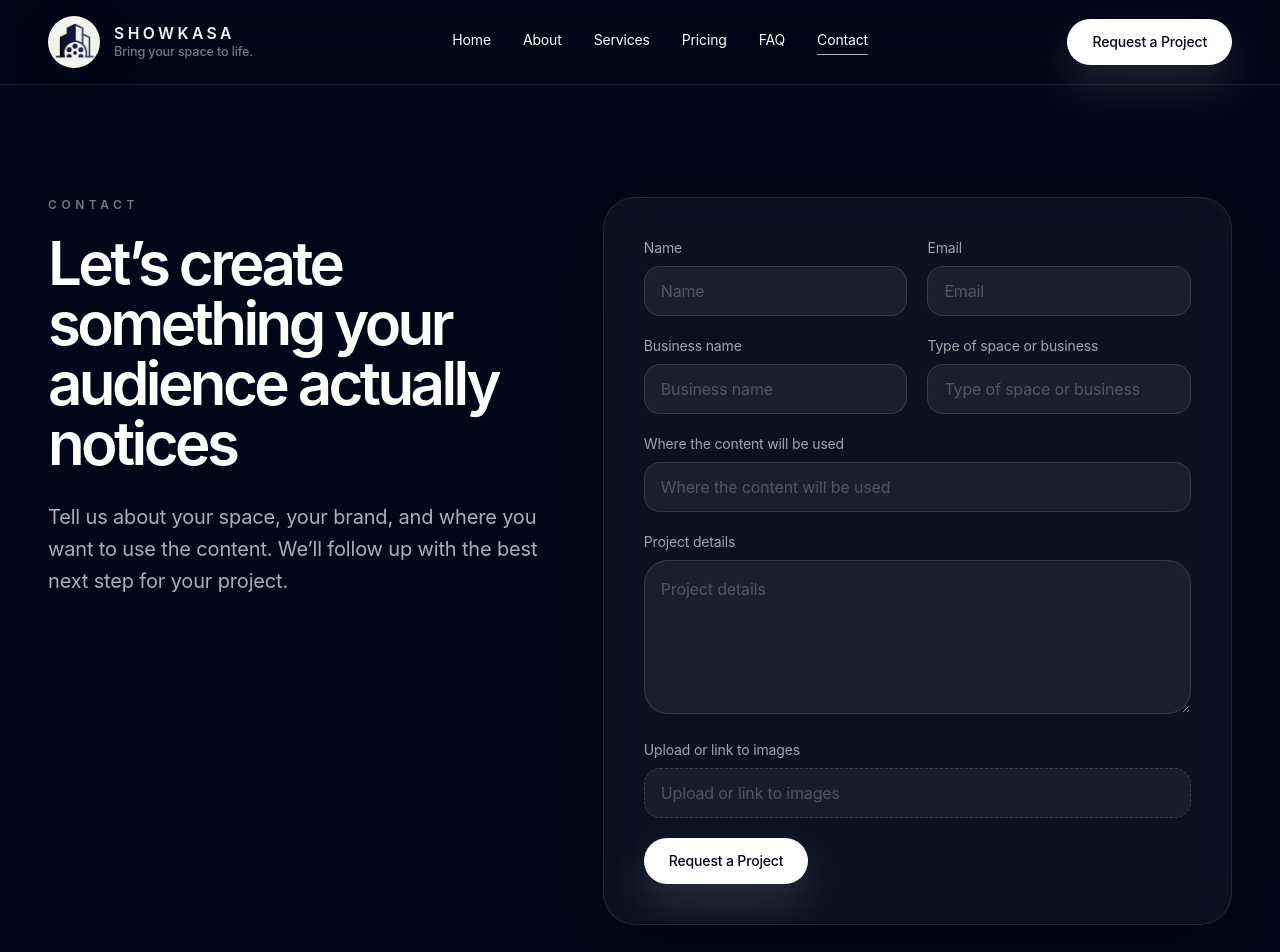
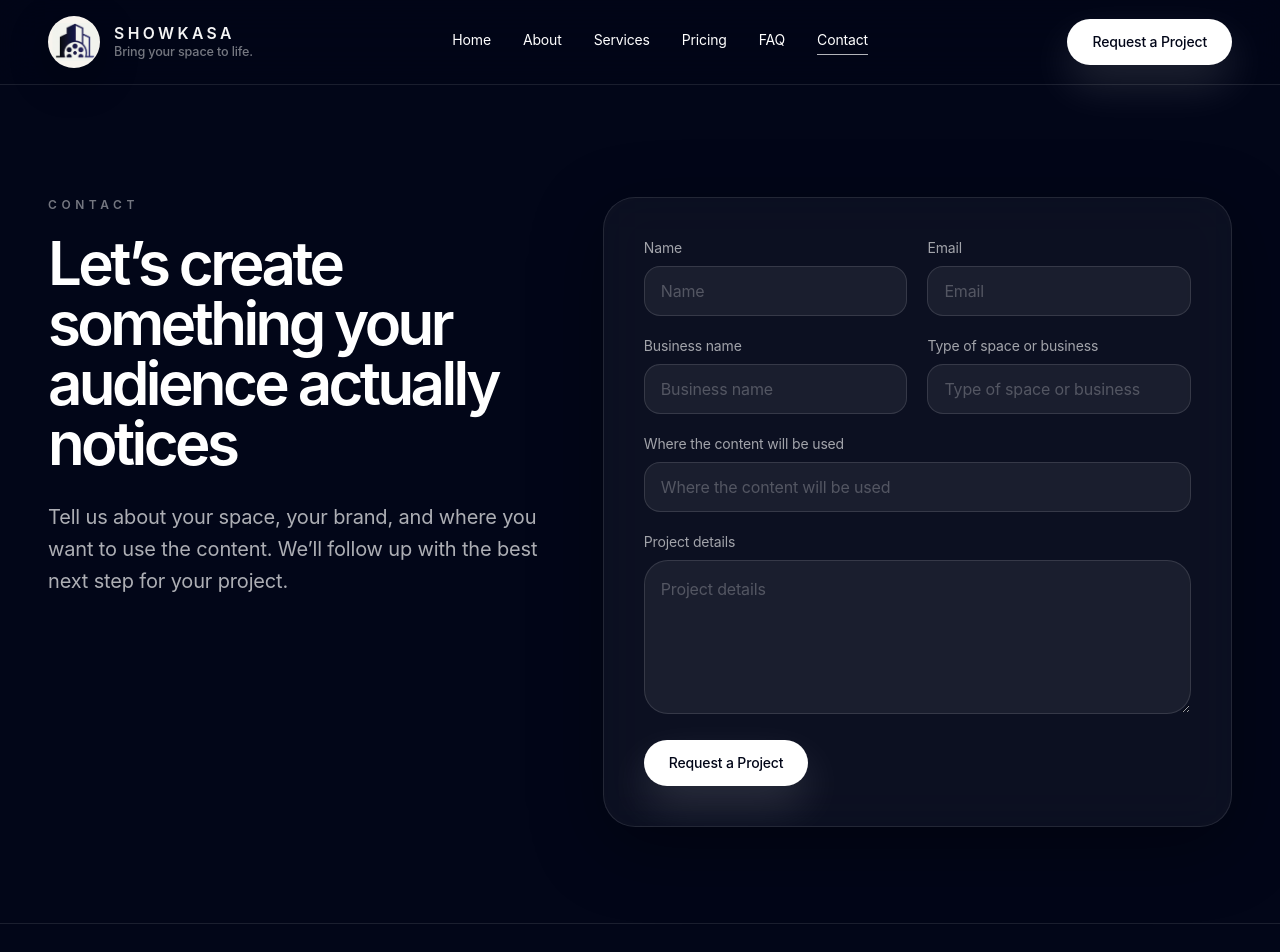
Before and after one commit to jt-connors/showkasa, a React (Vite) app: page /contact in a window 1280 px wide. Shown: the top 952 px of the page. Built offline with nearby package versions, Linux system fonts and the light colour scheme.

Commit message:
Remove image upload field from contact form

```diff
--- a/src/pages/ContactPage.jsx
+++ b/src/pages/ContactPage.jsx
@@ -18,7 +18,6 @@ const initialForm = {
   spaceType: '',
   usageContext: '',
   projectDetails: '',
-  imageLinks: '',
   company: '',
 }
 
@@ -67,7 +66,6 @@ export default function ContactPage() {
           type_of_space_or_business: form.spaceType,
           where_content_will_be_used: form.usageContext,
           project_details: form.projectDetails,
-          upload_or_link_to_images: form.imageLinks,
           _subject: `Showkasa inquiry from ${form.name || 'Website visitor'}`,
           _replyto: form.email,
           _to: 'contact@showkasa.com',
@@ -159,18 +157,6 @@ export default function ContactPage() {
                   />
                 </label>
 
-                <label className="block">
-                  <span className="mb-2 block text-sm text-white/62">Upload or link to images</span>
-                  <input
-                    name="imageLinks"
-                    type="text"
-                    placeholder="Upload or link to images"
-                    value={form.imageLinks}
-                    onChange={handleChange}
-                    className="w-full rounded-2xl border border-dashed border-white/16 bg-white/5 px-4 py-3 text-white outline-none transition placeholder:text-white/25 focus:border-white/30 focus:bg-white/8"
-                  />
-                </label>
-
                 {status.message ? (
                   <div className={`rounded-2xl border px-4 py-3 text-sm ${status.type === 'success' ? 'border-emerald-400/25 bg-emerald-400/10 text-emerald-100' : 'border-rose-400/25 bg-rose-400/10 text-rose-100'}`}>
                     {status.message}
```
